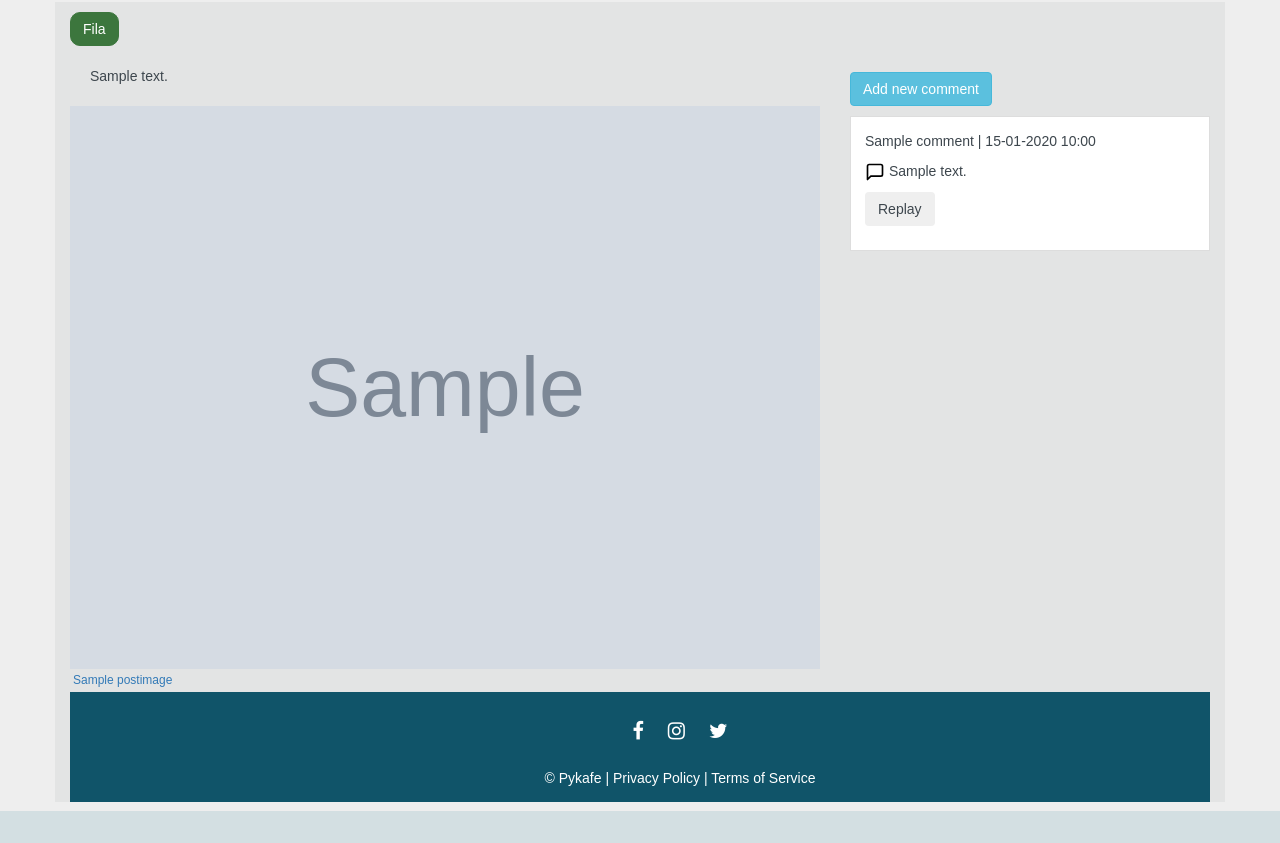
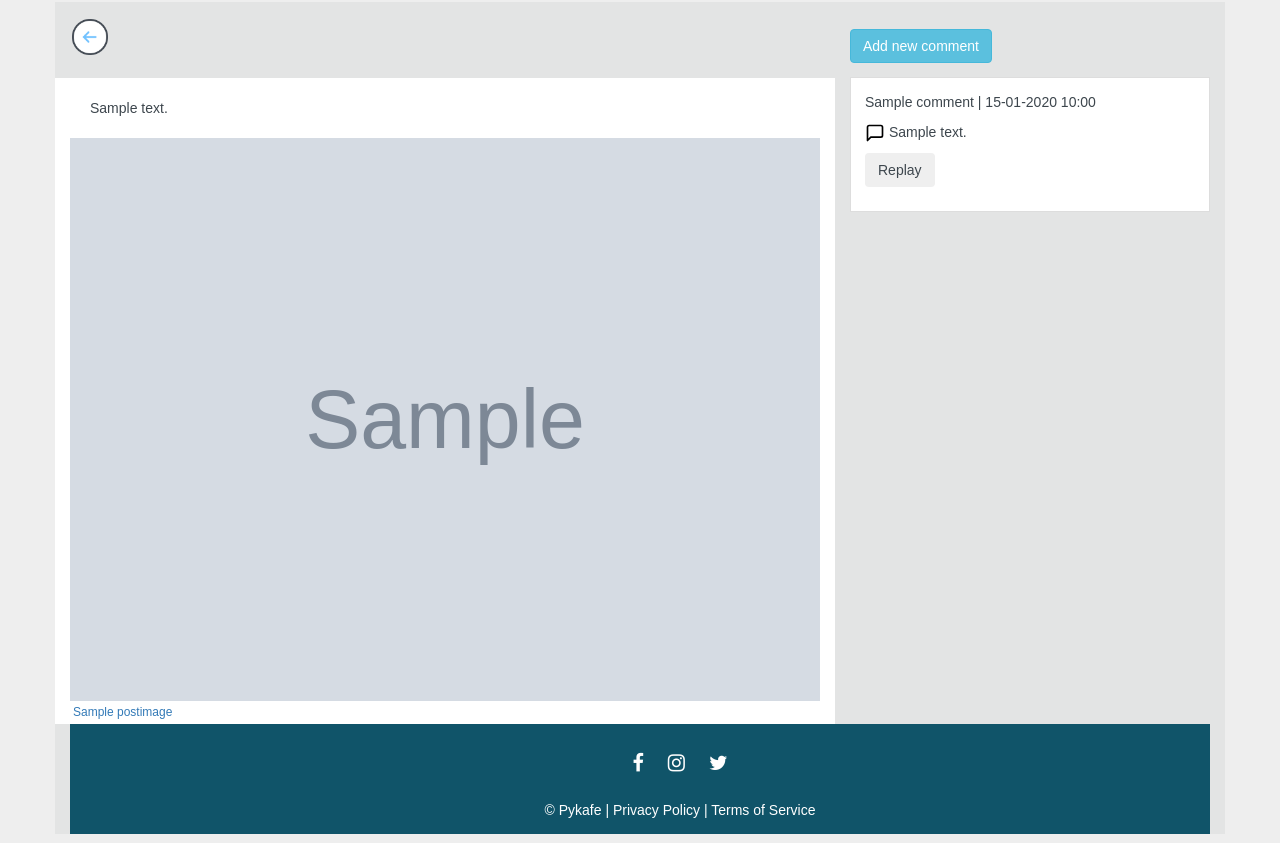
Before and after one commit to joanico/swbemanas, a Django app: page /1/ in a window 1280 px wide. Shown: the part 70-913 px from the top of the page. Before the commit the page ends 881 px from the top, so only its background shows below. Run offline with Django 3.2, Linux system fonts and the light colour scheme; tables that the repository leaves empty hold one stand-in row (values such as "Sample post"); grey boxes marked "Sample" are stand-in pictures; some libraries are stand-ins or nearby versions.

Commit message:
change icon back by using img

```diff
--- a/swbemanas/marobo/static/css/site.css
+++ b/swbemanas/marobo/static/css/site.css
@@ -232,18 +232,13 @@ p.label-image {
     margin: 15px;
 }
 
-a.btn.btn-default {
-    border-radius: 10px;
-    color: #fff;
-    background-color: #3c763d;
-    border-color: #3c763d;
-    margin-top: 10px;
+img.icon-back {
+    margin-top: 15px;
 }
 
-a.btn.btn-default:hover {
-    color: #fff;
-    background-color: #1380ee;
-    border-color: #1380ee;
+.display-all-posts {
+    background-color: #fff;
+    margin-top: 21px;
 }
 
 /* Small devices (tablets, 768px and up) */
@@ -348,8 +343,7 @@ h3.header-text {
 }
 
 .btn-info {
-    margin-bottom: 10px;
-    margin-top: 26px;
+    margin-top: -45px;
 }
 
 button.add-button {
--- a/swbemanas/marobo/templates/marobo/detail.html
+++ b/swbemanas/marobo/templates/marobo/detail.html
@@ -4,7 +4,7 @@
 {% block content %}
 <!--Carousel Wrapper-->
 <div class="container detail">
-    <a href="{% url 'blog' %}" class="btn btn-default">Fila</a>
+    <a href="{% url 'blog' %}"><img src={% static 'icons/back1.png' %} class="icon-back" alt="icon" width="40" height="40"></a>
     <div class="row">
         <div class="col-md-8 display-all-posts">
             <p class="description-text">{{ post.descriptions|safe|truncatewords_html:5000000 }}</p>
```
Also changed, not shown: swbemanas/marobo/static/icons/back1.png (added).
